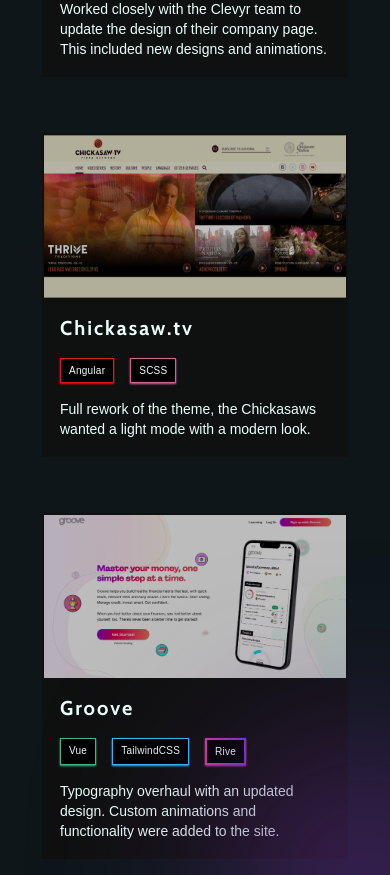
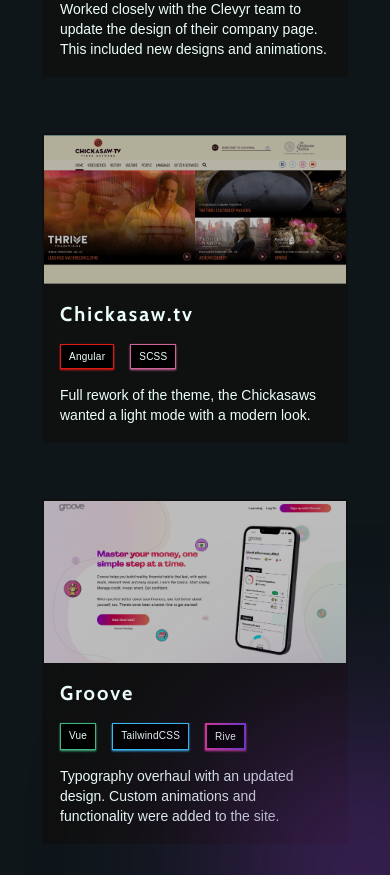
Before and after one commit to INIKITS/portfolio, a Vue app: page / in a window 390 px wide. Shown: the part 1780-2655 px from the top of the page. Built offline with nearby package versions, Linux system fonts and the light colour scheme; a web font is replaced by a local one.

Commit message:
fix: remove min-height from <a/> on card img

```diff
--- a/src/components/sections/Portfolio/PortfolioCard.vue
+++ b/src/components/sections/Portfolio/PortfolioCard.vue
@@ -46,7 +46,7 @@
 			<img
 				:src="`/assets/imgs/${project.name}.png`"
 				:alt="project.name"
-				class="[ h-full min-h-[163px] object-center object-fit ] [ group-hover:brightness-100 brightness-75 transition duration-200 ]"
+				class="[ h-full md:min-h-[163px] object-center object-fit ] [ group-hover:brightness-100 brightness-75 transition duration-200 ]"
 				:class="{
 					'[ relative overflow-hidden ]': project.name === 'chickasaw.tv',
 				}"
```
